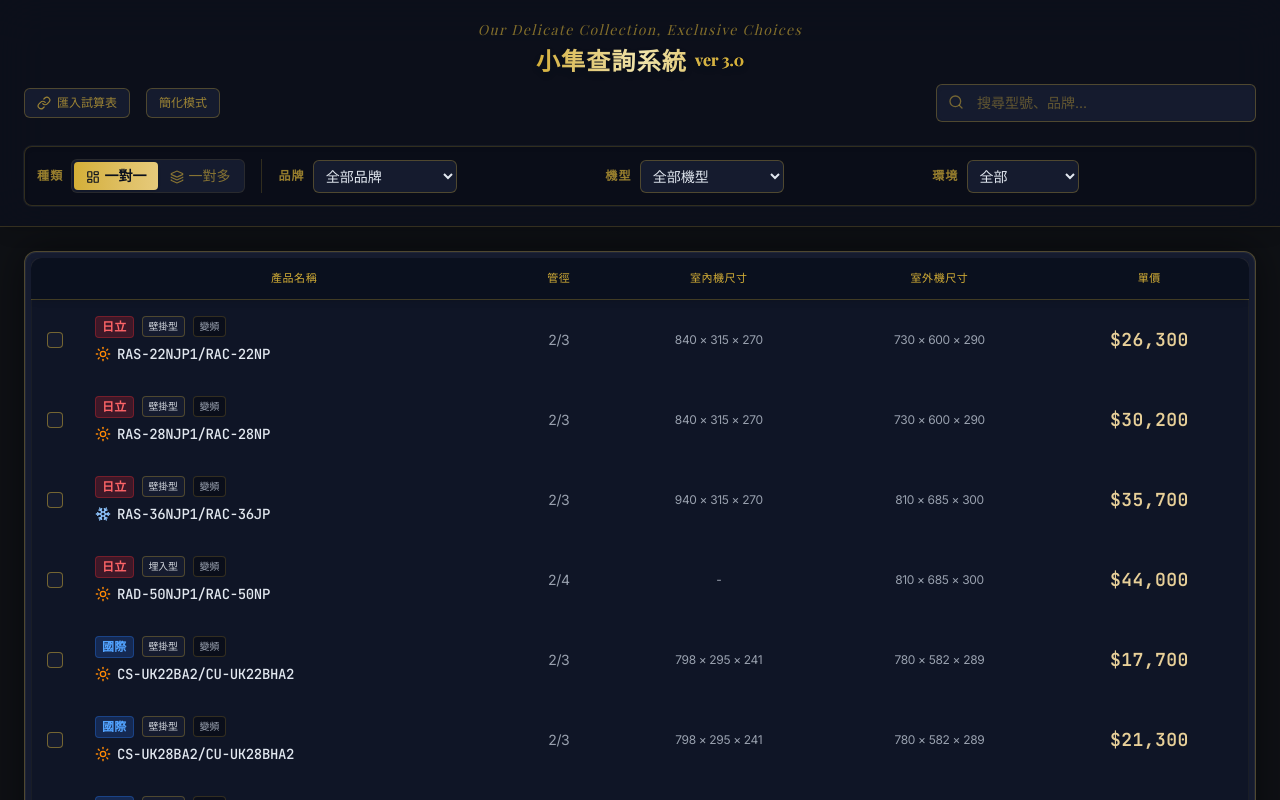
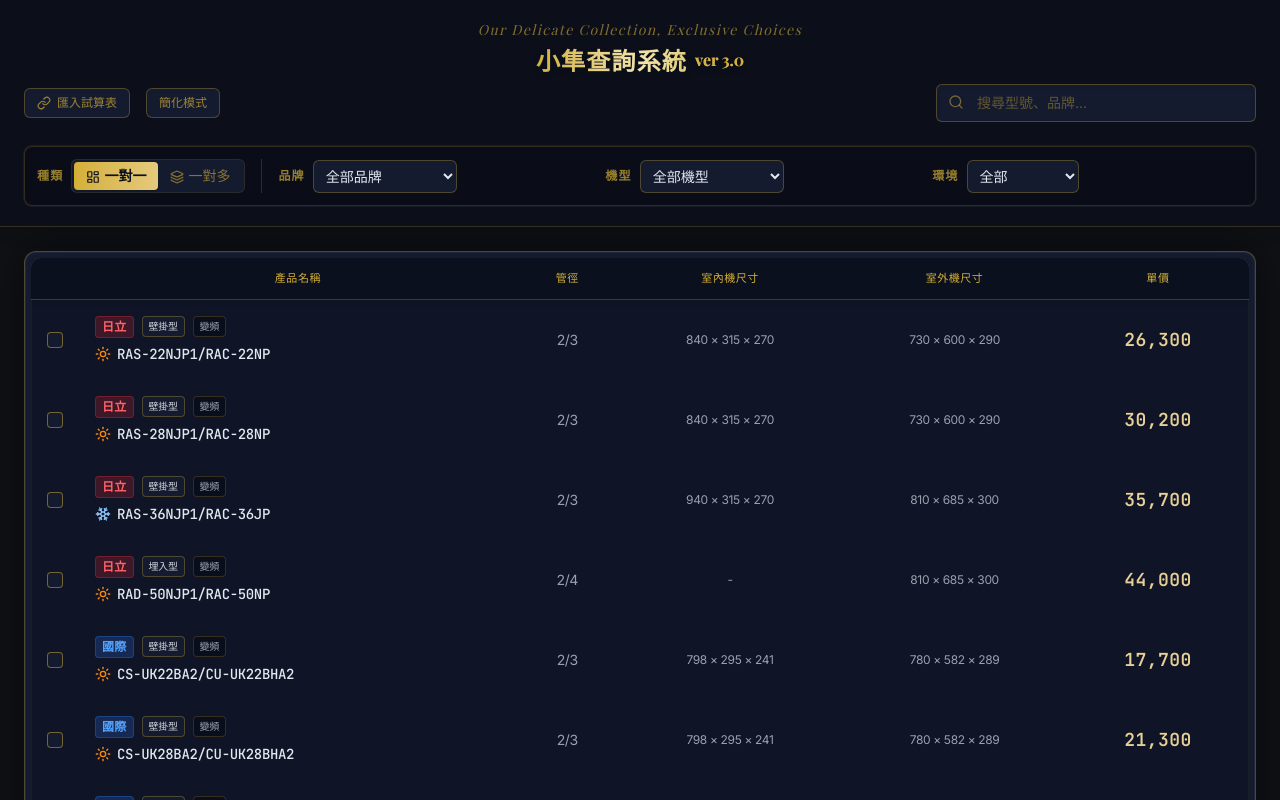
Before and after one commit to tw092669-ctrl/2026_Product-Information, a React (Vite) app: page / in a window 1280 px wide. Built offline with nearby package versions, Linux system fonts and the light colour scheme; a web font is replaced by a local one.

Commit message:
remove: remove dollar sign before price

```diff
--- a/src/components/SearchView.tsx
+++ b/src/components/SearchView.tsx
@@ -390,7 +390,7 @@
                         <td className="p-3 mt-2 md:mt-0 py-2 md:p-4 text-left md:text-center font-mono font-bold text-lg md:text-lg text-[#E8D099] block md:table-cell align-middle tracking-wide whitespace-normal md:whitespace-nowrap border-t md:border-none border-[#D4AF37]/10">
                           <div className="flex md:block items-center">
                             <span className="md:hidden w-16 text-[#D4AF37]/70 font-medium text-xs shrink-0 text-left font-sans">單價</span>
-                            <span className="text-left flex-1 md:text-center">${product.price.toLocaleString()}</span>
+                            <span className="text-left flex-1 md:text-center">{product.price.toLocaleString()}</span>
                           </div>
                         </td>
                       </tr>
```
